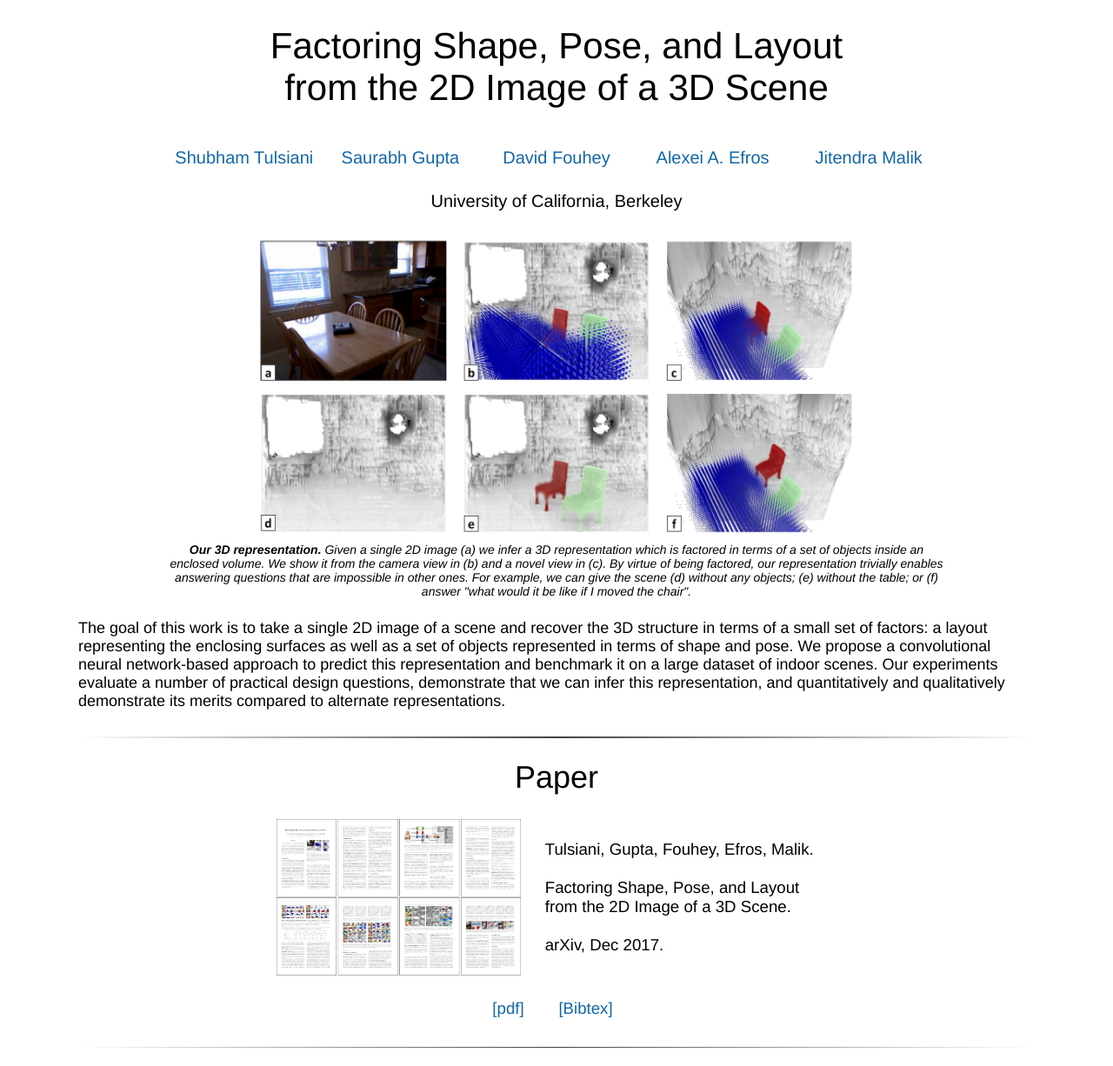
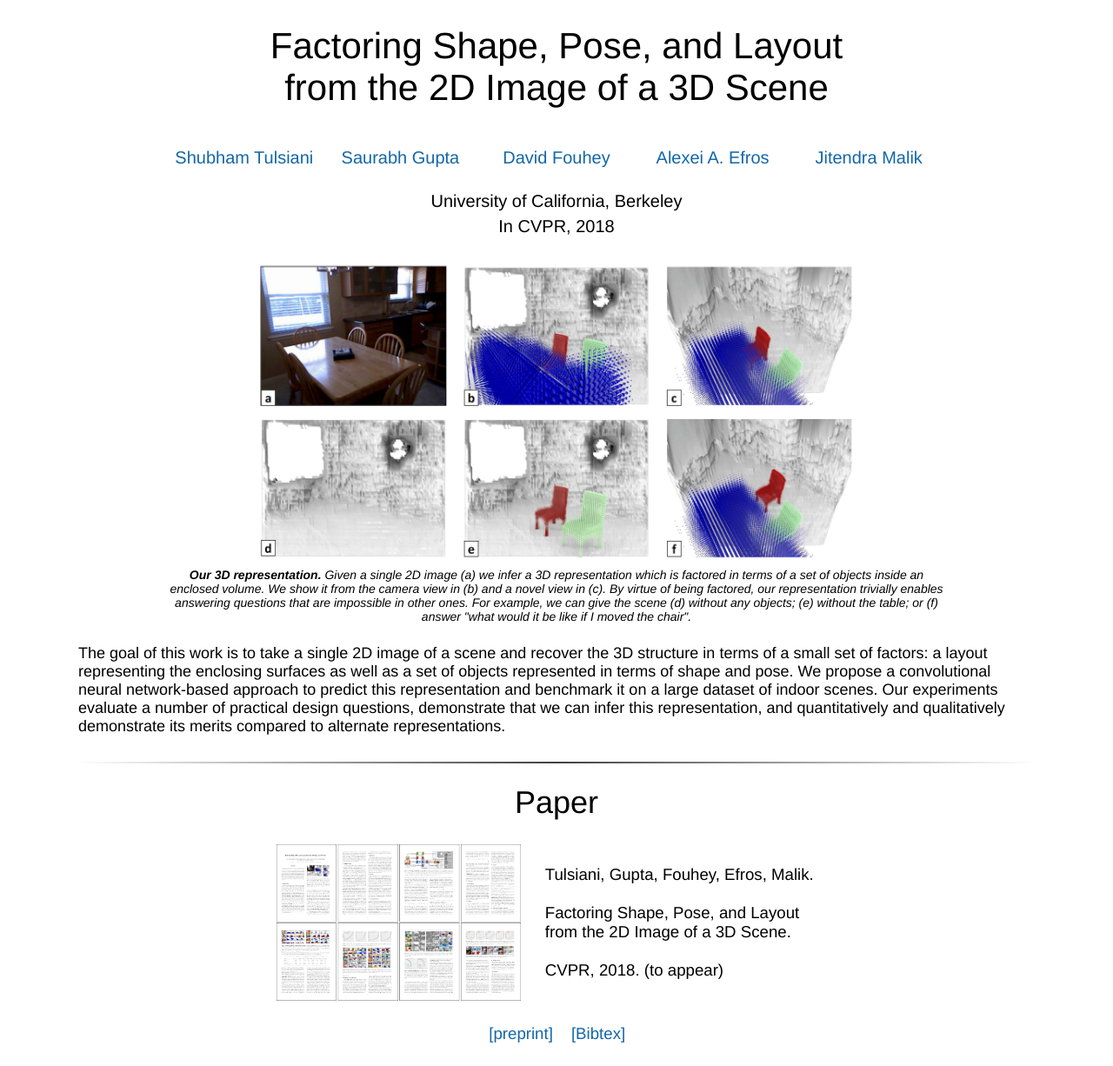
Before and after one commit to shubhtuls/factored3d, a plain HTML site: page index.html in a window 1280 px wide. Shown: the top 1226 px of the page at 87% size. Drawn offline with Linux system fonts and the light colour scheme; a script that the page names is missing.

Commit message:
Update index.html

```diff
--- a/index.html
+++ b/index.html
@@ -165,6 +165,16 @@
      </tr>
     </table>
 
+    <table align=center width=700px>
+  	 <tr>
+		<td align=center width=100px>
+		<center>
+		<span style="font-size:20px">In CVPR, 2018</span>
+		</center>
+		</td>
+	 </tr>
+	</table>
+
             <br>
             <table align=center width=900px>
                 <tr>
@@ -196,7 +206,7 @@
                   <td><a href="https://arxiv.org/pdf/1712.01812.pdf"><img style="height:180px" src="./resources/images/paper.png"/></a></td>
                   <td><span style="font-size:14pt">Tulsiani, Gupta, Fouhey, Efros, Malik.<br><br>
                           Factoring Shape, Pose, and Layout <br>from the 2D Image of a 3D Scene.<br><br>
-                  arXiv, Dec 2017.<br>
+                  CVPR, 2018. (to appear)<br>
                   <!-- [hosted on <a href="#">arXiv</a>]</a> -->
                     </td>
               </tr>
@@ -206,7 +216,7 @@
           <table align=center width=180px>
               <tr>
                   <td><span style="font-size:14pt"><center>
-                      <a href="https://arxiv.org/pdf/1712.01812.pdf">[pdf]</a>
+                      <a href="https://arxiv.org/pdf/1712.01812.pdf">[preprint]</a>
                     </center></td>
 
                   <td><span style="font-size:14pt"><center>
```
